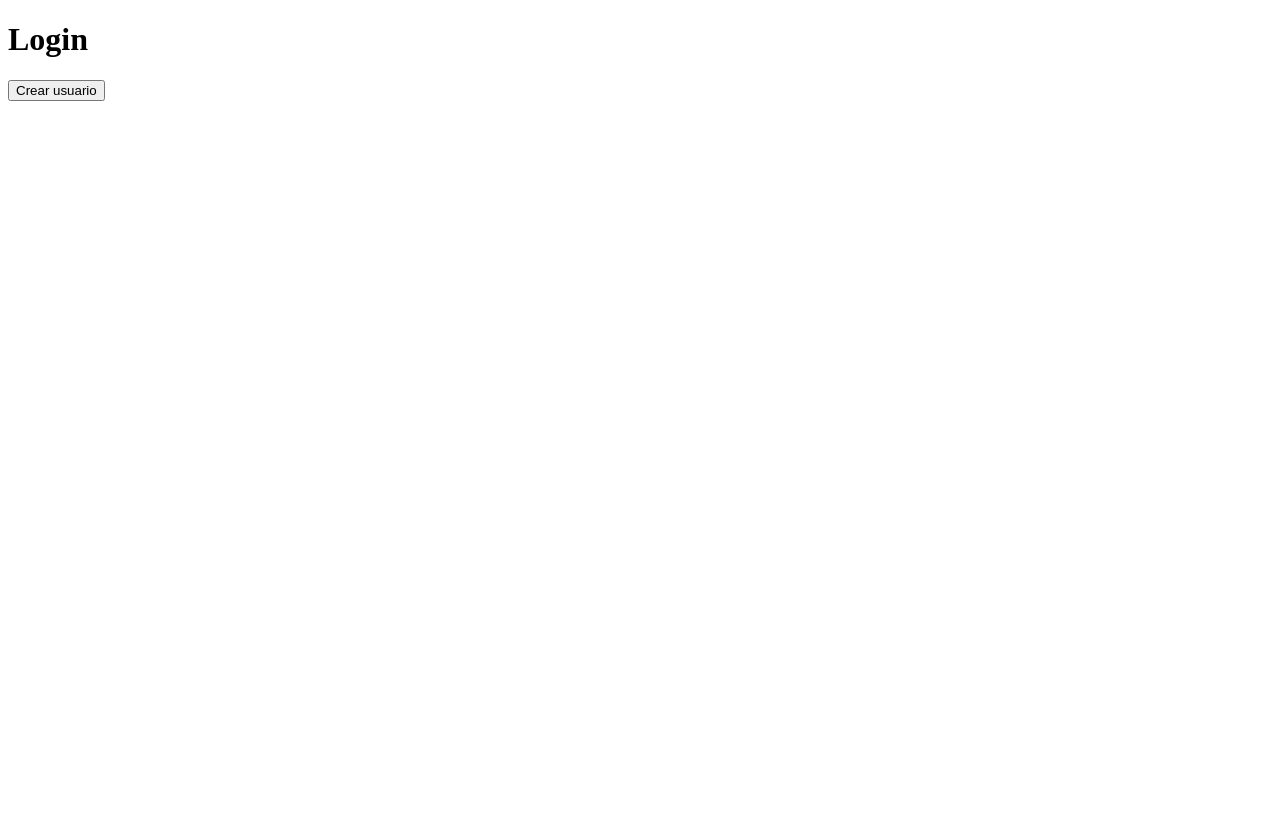
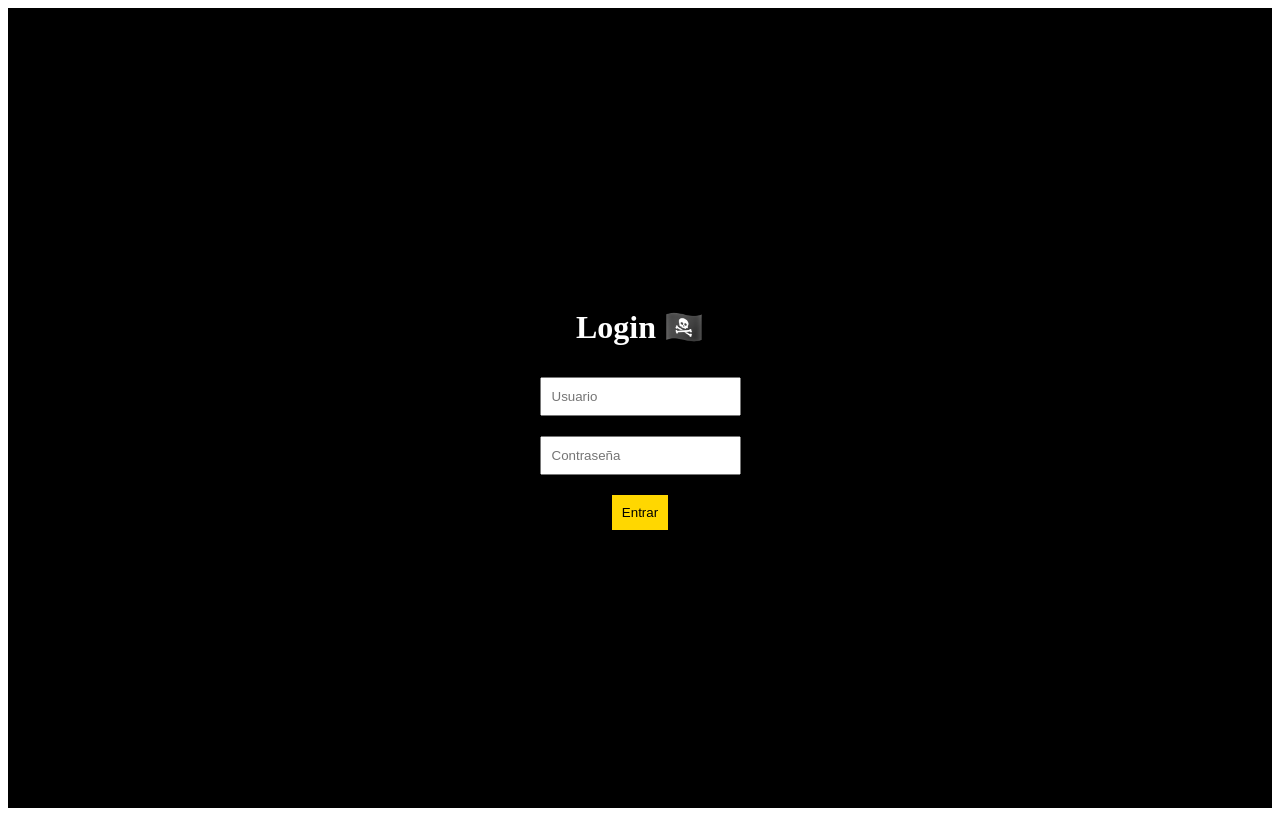
Before and after one commit to zanahJR/yonkou-level, a Next.js app: page /login in a window 1280 px wide. Built offline with nearby package versions, Linux system fonts and the light colour scheme.

Commit message:
Update login.js

```diff
--- a/pages/login.js
+++ b/pages/login.js
@@ -1,15 +1,36 @@
 export default function Login() {
-  async function handleLogin() {
-    await fetch('/api/createUser', {
-      method: 'POST',
-    });
-    alert('Usuario creado 🚀');
-  }
+  return (
+    <div style={{
+      height: "100vh",
+      background: "black",
+      color: "white",
+      display: "flex",
+      justifyContent: "center",
+      alignItems: "center",
+      flexDirection: "column"
+    }}>
+      <h1>Login 🏴‍☠️</h1>
 
-  return (
-    <div>
-      <h1>Login</h1>
-      <button onClick={handleLogin}>Crear usuario</button>
+      <input
+        placeholder="Usuario"
+        style={{ margin: 10, padding: 10 }}
+      />
+
+      <input
+        placeholder="Contraseña"
+        type="password"
+        style={{ margin: 10, padding: 10 }}
+      />
+
+      <button style={{
+        marginTop: 10,
+        padding: 10,
+        background: "gold",
+        border: "none",
+        cursor: "pointer"
+      }}>
+        Entrar
+      </button>
     </div>
   );
 }
```
